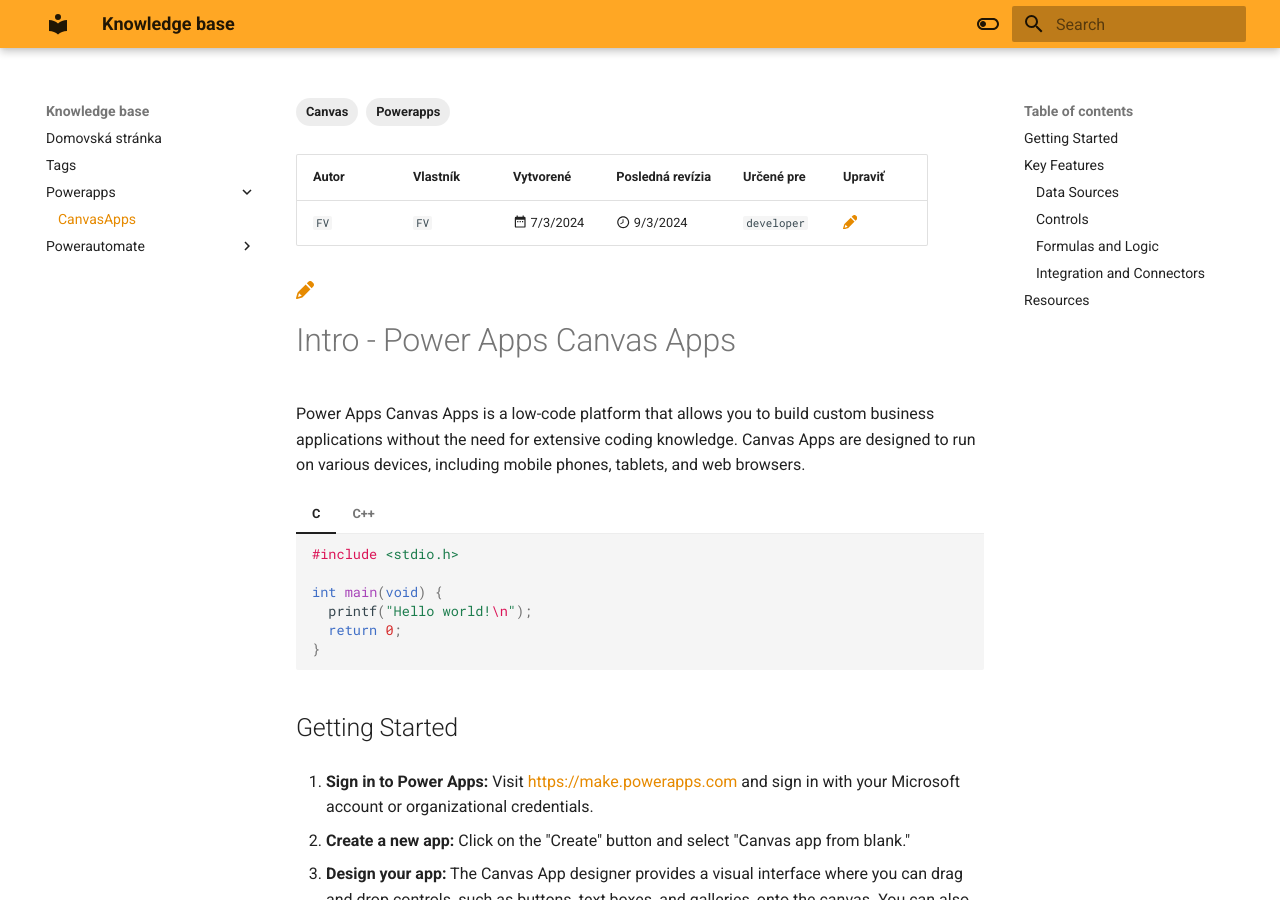
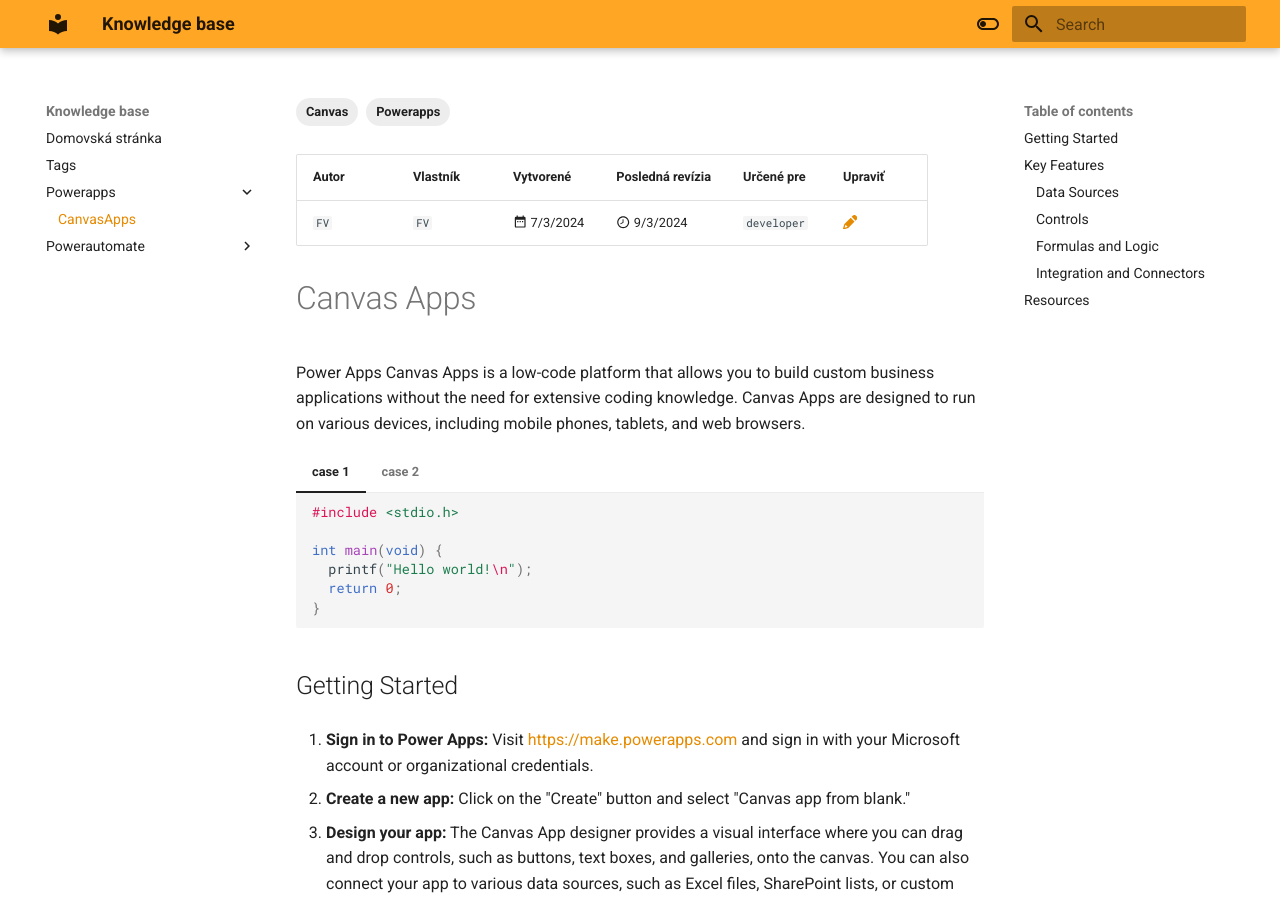
Before and after one commit to fvigh/kb, an MkDocs documentation site: the page built from docs/Powerapps/CanvasApps.md, in a window 1280 px wide and 900 px high. Built offline with MkDocs 1.6.1 and Material for MkDocs 9.7.7, drawn with Linux system fonts in a browser that asks for light colours.

Commit message:
Update CanvasApps.md

````diff
--- a/docs/Powerapps/CanvasApps.md
+++ b/docs/Powerapps/CanvasApps.md
@@ -7,12 +7,11 @@
 | ----- | ----------- | ------------------------------------ | -------------------------------------------- | ---------- | ------- |
 | `FV`  | `FV`        | :material-calendar-range:  7/3/2024  | :material-clock-time-eight-outline: 9/3/2024 | `developer`| [:fontawesome-solid-pencil:](https://github.com/fvigh/kb/blob/main/docs/Powerapps/CanvasApps.md) |
 
-[:fontawesome-solid-pencil:](https://github.com/fvigh/kb/blob/main/docs/Powerapps/CanvasApps.md)
-# Intro - Power Apps Canvas Apps
+# Canvas Apps
 
 Power Apps Canvas Apps is a low-code platform that allows you to build custom business applications without the need for extensive coding knowledge. Canvas Apps are designed to run on various devices, including mobile phones, tablets, and web browsers.
 
-=== "C"
+=== "case 1"
 
     ``` c
     #include <stdio.h>
@@ -23,7 +22,7 @@
     }
     ```
 
-=== "C++"
+=== "case 2"
 
     ``` c++
     #include <iostream>
````
